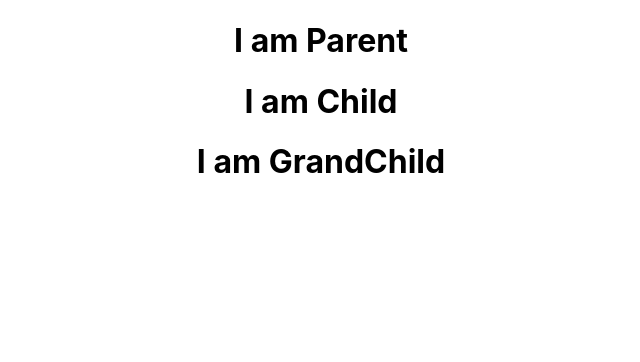
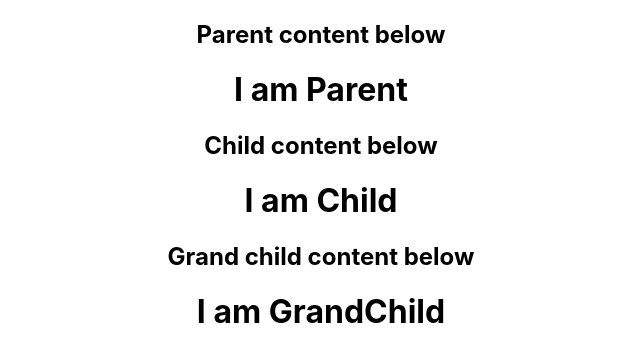
Before and after one commit to Uuttssaavv/reactjs_workshop, a React (Create React App) app: page / in a window 1280 px wide. Shown: the top 362 px of the page, without its empty margins (319-959 px from the left). Built offline with nearby package versions, Linux system fonts and the light colour scheme.

Commit message:
added h2 descriptions

```diff
--- a/src/App.js
+++ b/src/App.js
@@ -8,6 +8,7 @@ import Parent from "./components/parent";
 function App() {
   return (
     <div className="App">
+      <h2>Parent content below</h2>
       <Parent />
     </div>
   );
--- a/src/components/child.jsx
+++ b/src/components/child.jsx
@@ -4,6 +4,7 @@ export default function Child(){
     return (
         <div>
         <h1>I am Child</h1>
+        <h2>Grand child content below</h2>
         <GrandChild/>
         </div>
     );
--- a/src/components/parent.jsx
+++ b/src/components/parent.jsx
@@ -4,6 +4,8 @@ export default function Parent(){
     return (
         <div>
         <h1>I am Parent</h1>
+
+        <h2>Child content below</h2>
         <Child/>
         </div>
     );
```
